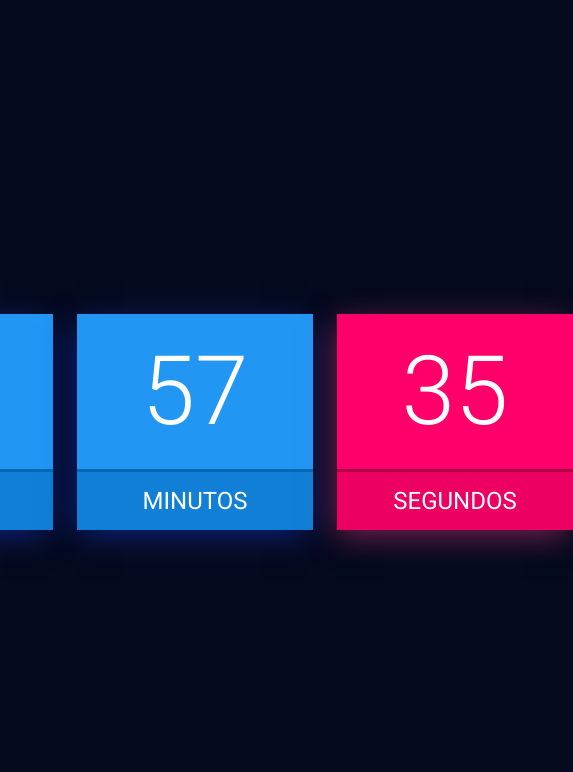
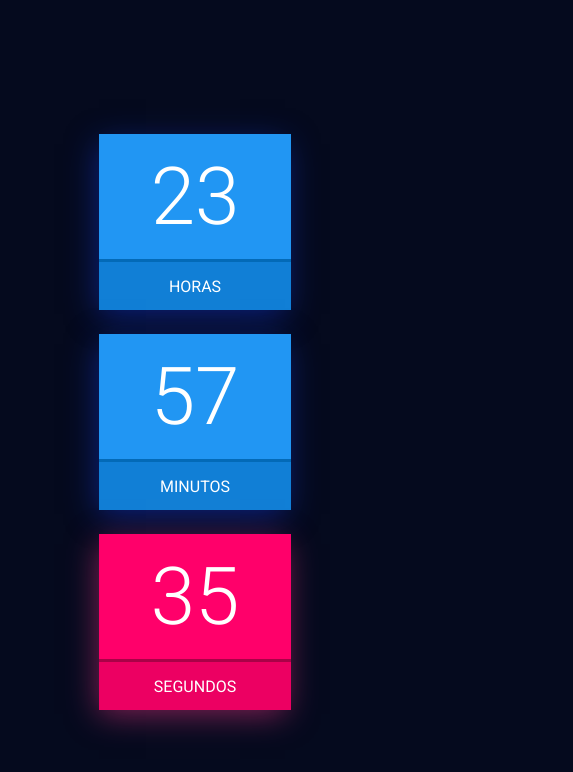
Before and after one commit to DaviFrt/relogio-digital, a plain HTML site: page index.html in a window 390 px wide. Shown: the whole page, 573 px wide, since content can reach past the window. Drawn offline with Linux system fonts and the light colour scheme.

Commit message:
Make it responsive

```diff
--- a/css/styles.css
+++ b/css/styles.css
@@ -82,3 +82,24 @@ body{
 .text.secondary{
   background-color: #EC0062;
 }
+
+/* Resposividade */
+
+@media screen and (max-width: 820px) {
+  .display {
+    grid-template-columns: 1fr;
+  }
+
+  .hours, .minutes, .seconds {
+    width: 12rem;
+    height: 11rem;
+  }
+
+  .time span {
+    font-size: 5rem;
+  }
+
+  .text span {
+    font-size: 1rem;
+  }
+}
```
